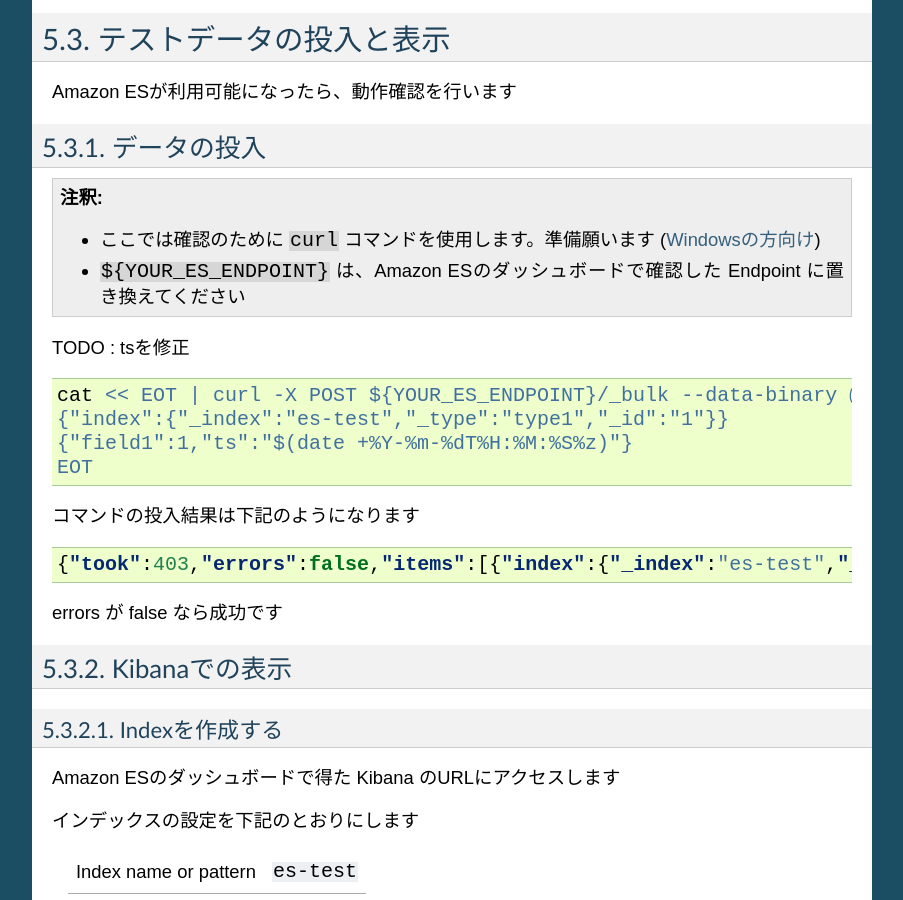
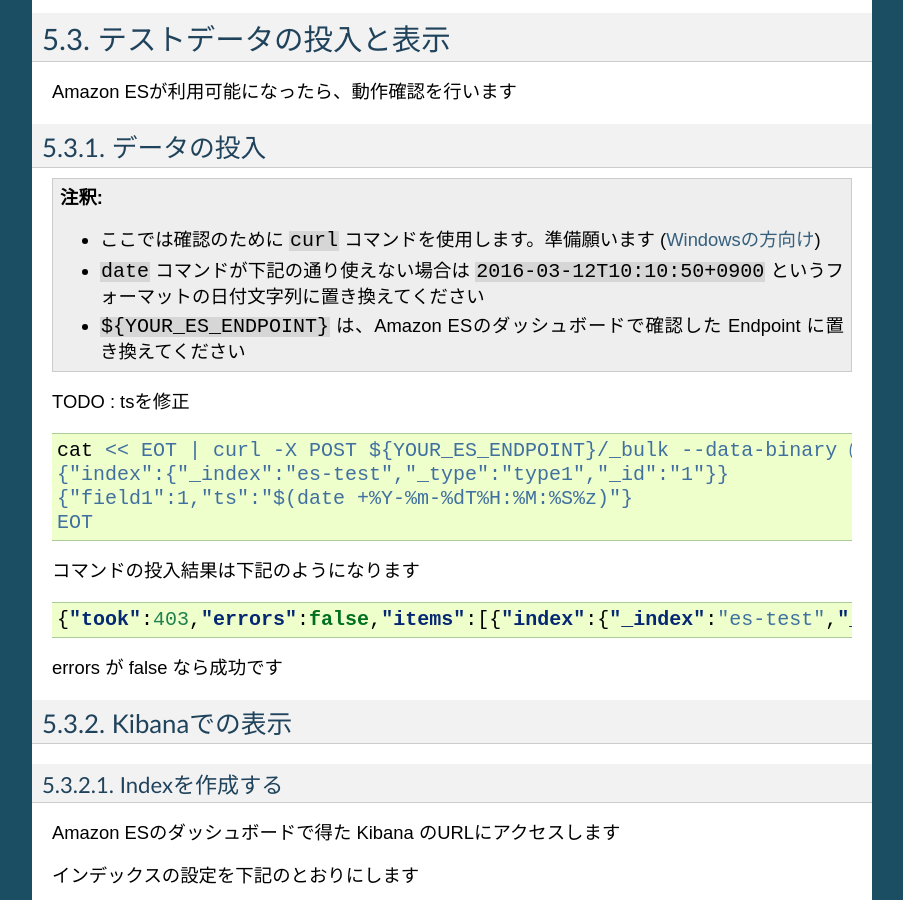
Before and after one commit to ma2shita/jawsdays2016-handson-beginner, a Sphinx documentation site: the page built from docs/03.rst, in a window 1280 px wide and 900 px high, scrolled down 2092 px. Shown: the whole window, without its empty margins (198-1101 px from the left). Built offline with Sphinx 7.4.7, drawn with Linux system fonts in a browser that asks for light colours.

Commit message:
Tweak fix

```diff
--- a/docs/03.rst
+++ b/docs/03.rst
@@ -49,6 +49,7 @@
 .. note::
 
   * ここでは確認のために ``curl`` コマンドを使用します。準備願います (`Windowsの方向け <http://techblo.hatenablog.com/entry/2015/08/06/214306>`_)
+  * ``date`` コマンドが下記の通り使えない場合は ``2016-03-12T10:10:50+0900`` というフォーマットの日付文字列に置き換えてください
   * ``${YOUR_ES_ENDPOINT}`` は、Amazon ESのダッシュボードで確認した Endpoint に置き換えてください
 
 TODO : tsを修正
```
